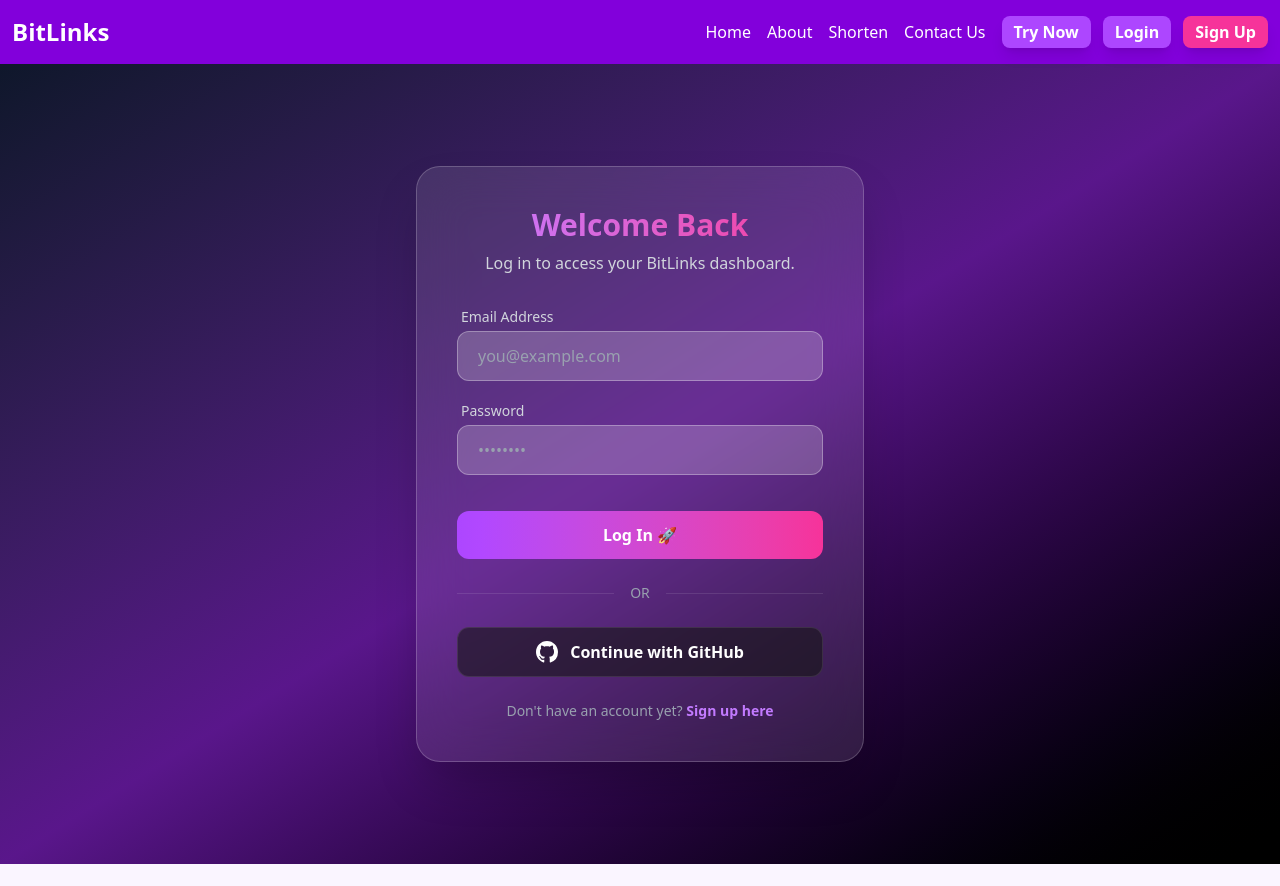
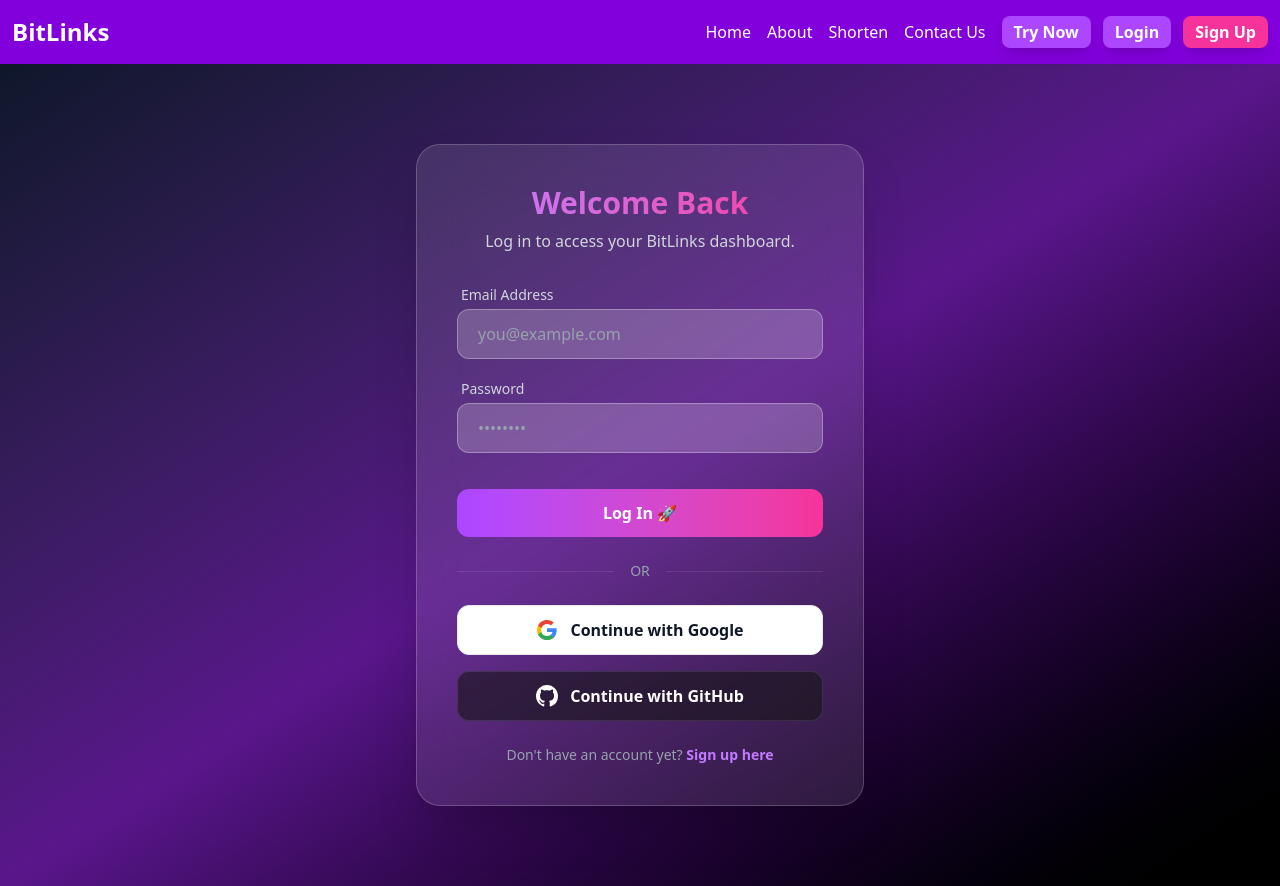
Before and after one commit to DevLife0101/bitlinks, a Next.js app: page /login in a window 1280 px wide. Before the commit the page ends 864 px from the top, so only its background shows below. Built offline with nearby package versions, Linux system fonts and the light colour scheme; no server answers.

Commit message:
google authn

```diff
--- a/app/api/auth/[...nextauth]/route.js
+++ b/app/api/auth/[...nextauth]/route.js
@@ -1,16 +1,25 @@
 import NextAuth from "next-auth";
 import CredentialsProvider from "next-auth/providers/credentials";
-import GithubProvider from "next-auth/providers/github"; // 1. Imported the GitHub Provider
+import GithubProvider from "next-auth/providers/github";
+import GoogleProvider from "next-auth/providers/google"; // 1. Imported the Google Provider
 import clientPromise from "@/lib/mongodb";
 import bcrypt from "bcryptjs";
 
 export const authOptions = {
   providers: [
-    // 2. Added GitHub Provider to the array
+    // 2. Added Google Provider to the array
+    GoogleProvider({
+      clientId: process.env.GOOGLE_ID,
+      clientSecret: process.env.GOOGLE_SECRET,
+    }),
+
+    // Your existing GitHub Provider
     GithubProvider({
       clientId: process.env.GITHUB_ID,
       clientSecret: process.env.GITHUB_SECRET,
     }),
+
+    // Your existing Credentials Provider
     CredentialsProvider({
       name: "Credentials",
       credentials: {
--- a/app/login/page.js
+++ b/app/login/page.js
@@ -16,7 +16,7 @@
 
   const handleSubmit = async (e) => {
     e.preventDefault();
-    loading(true);
+    setLoading(true); // Fixed the loading state call here
     setError("");
 
     try {
@@ -119,6 +119,21 @@
           <div className="flex-grow border-t border-white/10"></div>
         </div>
 
+        {/* Google Authentication Button */}
+        <button
+          onClick={() => signIn("google", { callbackUrl: "/dashboard" })}
+          type="button"
+          className="w-full flex items-center justify-center gap-3 bg-white hover:bg-gray-50 text-gray-900 border border-gray-200 font-semibold py-3 px-4 rounded-xl hover:scale-105 hover:shadow-xl transition-all duration-300 mb-4"
+        >
+          <svg height="22" width="22" viewBox="0 0 24 24" fill="none" xmlns="http://www.w3.org/2000/svg">
+            <path d="M22.56 12.25c0-.78-.07-1.53-.2-2.25H12v4.26h5.92c-.26 1.37-1.04 2.53-2.21 3.31v2.77h3.57c2.08-1.92 3.28-4.74 3.28-8.09z" fill="#4285F4" />
+            <path d="M12 23c2.97 0 5.46-.98 7.28-2.66l-3.57-2.77c-.98.66-2.23 1.06-3.71 1.06-2.86 0-5.29-1.93-6.16-4.53H2.18v2.84C3.99 20.53 7.7 23 12 23z" fill="#34A853" />
+            <path d="M5.84 14.09c-.22-.66-.35-1.36-.35-2.09s.13-1.43.35-2.09V7.07H2.18C1.43 8.55 1 10.22 1 12s.43 3.45 1.18 4.93l2.85-2.22.81-.62z" fill="#FBBC05" />
+            <path d="M12 5.38c1.62 0 3.06.56 4.21 1.64l3.15-3.15C17.45 2.09 14.97 1 12 1 7.7 1 3.99 3.47 2.18 7.07l3.66 2.84c.87-2.6 3.3-4.53 6.16-4.53z" fill="#EA4335" />
+          </svg>
+          Continue with Google
+        </button>
+
         {/* GitHub Authentication Button */}
         <button
           onClick={() => signIn("github", { callbackUrl: "/dashboard" })}
```
